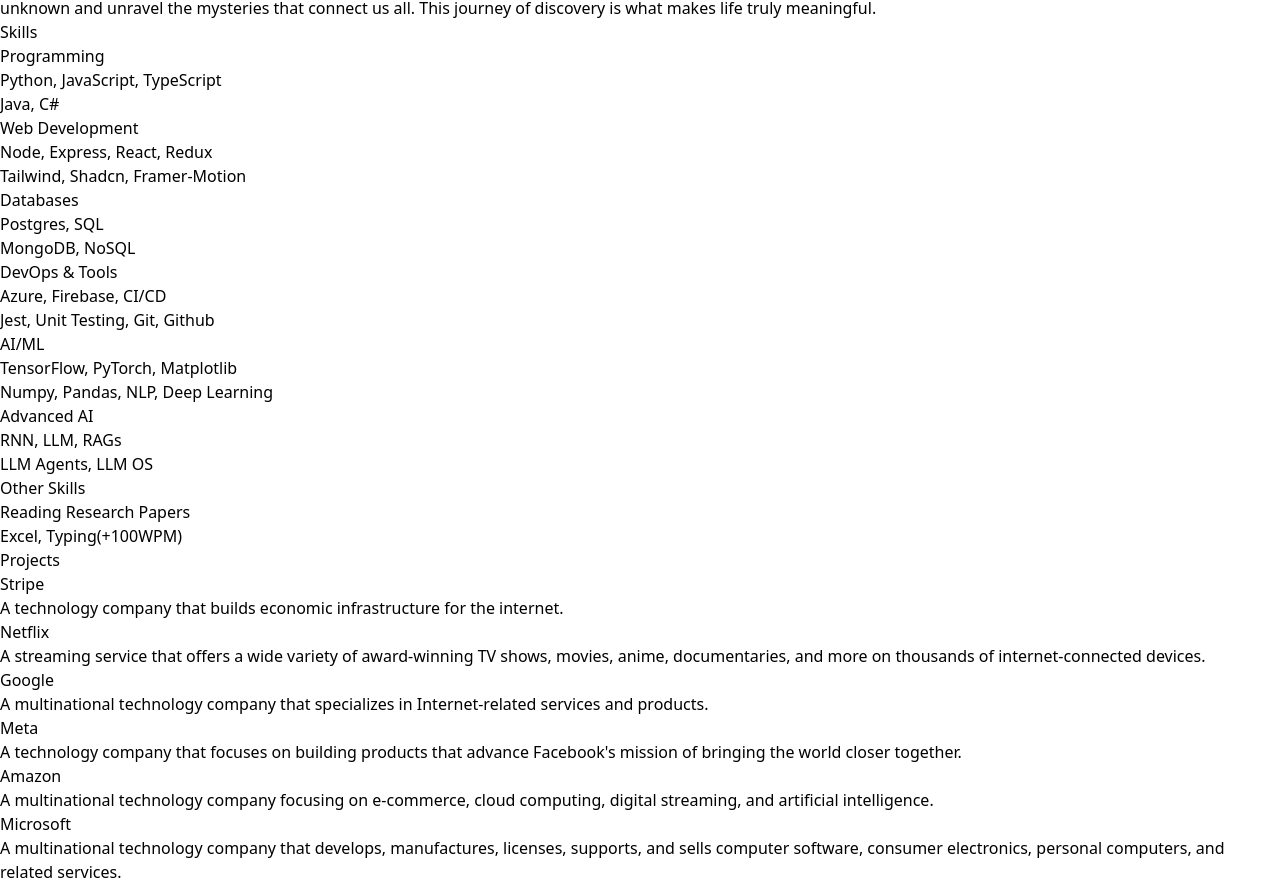
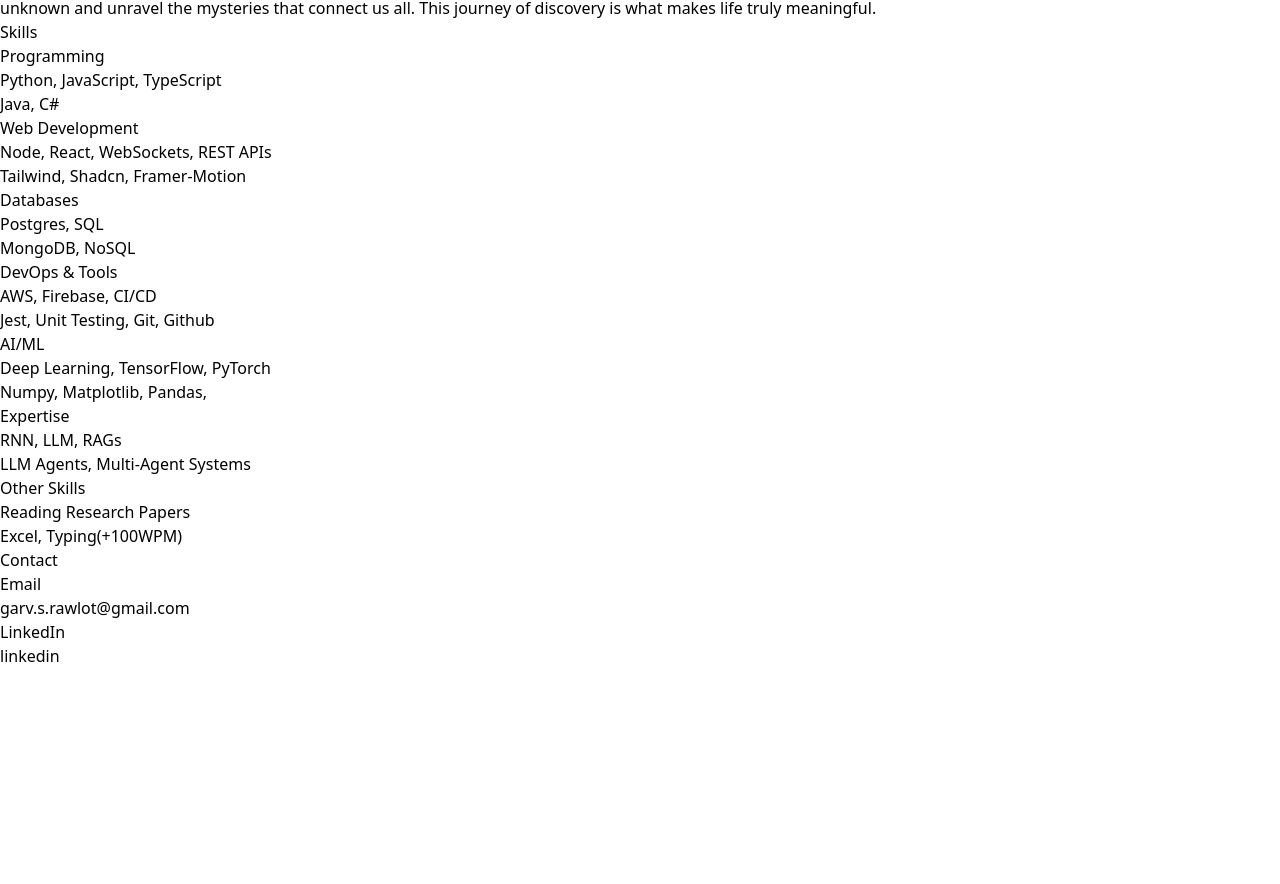
Before and after one commit to garv-2501/personal-website, a React (Vite) app: page / in a window 1280 px wide. Shown: the part 490-1374 px from the top of the page. After the commit the page ends 1158 px from the top, so only its background shows below. Built offline with nearby package versions, Linux system fonts and the light colour scheme.

Commit message:
removed projects, added contacts and synagi link

```diff
--- a/src/App.jsx
+++ b/src/App.jsx
@@ -1,9 +1,11 @@
+// src/App.jsx
 import { useState, useEffect } from "react";
 import "./index.css";
 import Hero from "./components/Hero";
 import About from "./components/About";
 import Skills from "./components/Skills";
-import Projects from "./components/Projects";
+// import Projects from "./components/Projects";
+import Contact from "./components/Contact";
 import { ShootingStarsAndStarsBackgroundDemo } from "./components/ui/shooting-stars-and-stars-background-demo";
 import { BackgroundGradientAnimationDemo } from "./components/ui/background-gradient-animation-demo";
 
@@ -51,7 +53,10 @@
         <main className="w-full">
           <About />
           <Skills />
+          {/*
           <Projects />
+          */}
+          <Contact />
         </main>
       </div>
     </div>
--- /dev/null
+++ b/src/components/Contact.jsx
@@ -0,0 +1,61 @@
+// src/components/Contact.jsx
+
+const Contact = () => {
+  return (
+    <section className="py-20">
+      <div className="grid grid-cols-1 md:grid-cols-2 lg:grid-cols-10 gap-4">
+        {/* Section title */}
+        <div className="col-span-1 md:col-span-2 lg:col-span-3">
+          <h2 className="text-2xl font-semibold text-zinc-900 dark:text-zinc-100">
+            Contact
+          </h2>
+        </div>
+
+        {/* Contact details */}
+        <div className="col-span-1 md:col-span-3 lg:col-span-7 grid gap-4">
+          {/* Email */}
+          <div className="grid grid-cols-1 sm:grid-cols-2 gap-4 border-b border-gray-400 pb-4">
+            <h3 className="col-span-1 text-lg font-semibold text-zinc-900 dark:text-zinc-100">
+              Email
+            </h3>
+            <a
+              href="mailto:garv.s.rawlot@gmail.com"
+              className="
+                  col-span-1
+                  text-lg font-medium font-mono
+                  text-indigo-600 dark:text-indigo-400
+                  hover:underline underline-offset-2
+                  transition-colors duration-150
+                "
+            >
+              garv.s.rawlot@gmail.com
+            </a>
+          </div>
+
+          {/* LinkedIn */}
+          <div className="grid grid-cols-1 sm:grid-cols-2 gap-4">
+            <h3 className="col-span-1 text-lg font-semibold text-zinc-900 dark:text-zinc-100">
+              LinkedIn
+            </h3>
+            <a
+              href="https://www.linkedin.com/in/garv-singh-rawlot"
+              target="_blank"
+              rel="noopener noreferrer"
+              className="
+                  col-span-1
+                  text-lg font-medium font-mono
+                  text-indigo-600 dark:text-indigo-400
+                  hover:underline underline-offset-2
+                  transition-colors duration-150
+                "
+            >
+              linkedin
+            </a>
+          </div>
+        </div>
+      </div>
+    </section>
+  );
+};
+
+export default Contact;
--- a/src/components/Hero.jsx
+++ b/src/components/Hero.jsx
@@ -24,12 +24,12 @@
         </p>
         <div className="flex flex-col sm:flex-row space-y-4 sm:space-y-0 sm:space-x-8">
           <a
-            href="https://garv-rawlot.medium.com"
+            href="https://synagi.ai"
             target="_blank"
             rel="noopener noreferrer"
             className="text-lg md:text-xl bg-green-600 text-white border border-green-600 hover:bg-green-500 px-6 py-3 rounded-full"
           >
-            Medium
+            Synagi AI
           </a>
           <a
             href="https://www.linkedin.com/in/garv-singh-rawlot/"
--- a/src/components/Skills.jsx
+++ b/src/components/Skills.jsx
@@ -25,7 +25,7 @@
               Web Development
             </h3>
             <p className="col-span-1 text-lg font-medium text-zinc-600 dark:text-zinc-400 leading-relaxed">
-              Node, Express, React, Redux
+              Node, React, WebSockets, REST APIs
             </p>
             <p className="col-span-1 text-lg font-medium text-zinc-600 dark:text-zinc-400 leading-relaxed">
               Tailwind, Shadcn, Framer-Motion
@@ -47,7 +47,7 @@
               DevOps & Tools
             </h3>
             <p className="col-span-1 text-lg font-medium text-zinc-600 dark:text-zinc-400 leading-relaxed">
-              Azure, Firebase, CI/CD
+              AWS, Firebase, CI/CD
             </p>
             <p className="col-span-1 text-lg font-medium text-zinc-600 dark:text-zinc-400 leading-relaxed">
               Jest, Unit Testing, Git, Github
@@ -58,21 +58,21 @@
               AI/ML
             </h3>
             <p className="col-span-1 text-lg font-medium text-zinc-600 dark:text-zinc-400 leading-relaxed">
-              TensorFlow, PyTorch, Matplotlib
+              Deep Learning, TensorFlow, PyTorch
             </p>
             <p className="col-span-1 text-lg font-medium text-zinc-600 dark:text-zinc-400 leading-relaxed">
-              Numpy, Pandas, NLP, Deep Learning
+              Numpy, Matplotlib, Pandas,
             </p>
           </div>
           <div className="grid grid-cols-1 sm:grid-cols-2 lg:grid-cols-3 gap-4 border-b border-gray-400 pb-4">
             <h3 className="col-span-1 text-lg font-semibold text-zinc-900 dark:text-zinc-100">
-              Advanced AI
+              Expertise
             </h3>
             <p className="col-span-1 text-lg font-medium text-zinc-600 dark:text-zinc-400 leading-relaxed">
               RNN, LLM, RAGs
             </p>
             <p className="col-span-1 text-lg font-medium text-zinc-600 dark:text-zinc-400 leading-relaxed">
-              LLM Agents, LLM OS
+              LLM Agents, Multi-Agent Systems
             </p>
           </div>
           <div className="grid grid-cols-1 sm:grid-cols-2 lg:grid-cols-3 gap-4">
```
Also changed, not shown: src/components/ui/background-gradient-animation.jsx (line endings or trailing spaces).
